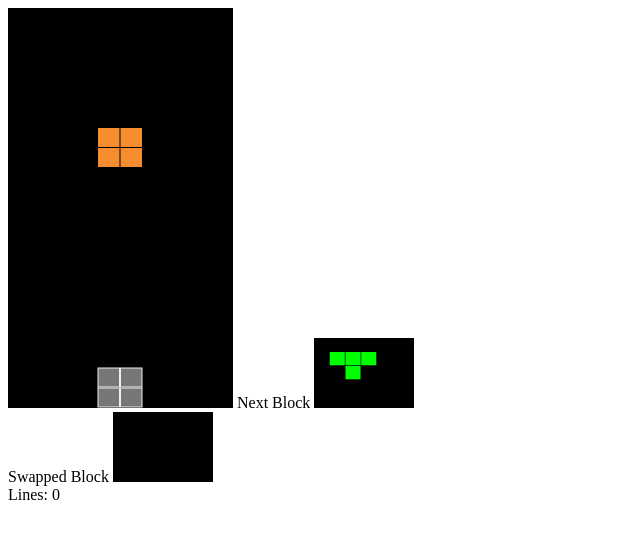
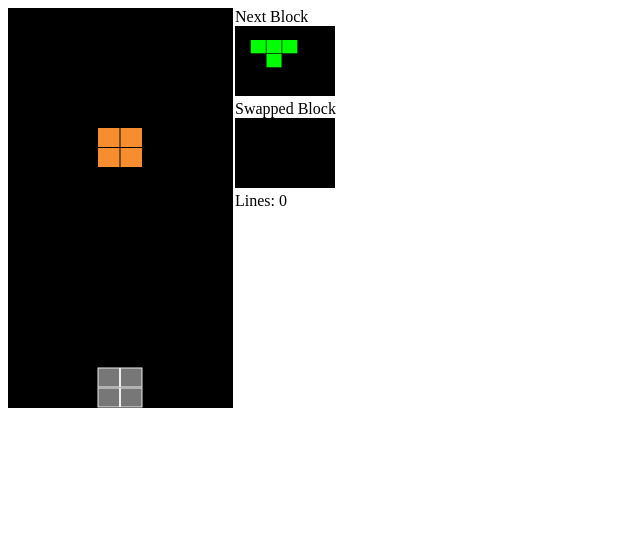
Before and after one commit to tolley/angular, a PHP site: page /tetris.php in a window 1280 px wide. Shown: the top 539 px of the page, without its empty margins (0-640 px from the left). Run offline with PHP 8.4, Linux system fonts and the light colour scheme.

Commit message:
Updated the template, and implemented a game over message

```diff
--- a/tetris.php
+++ b/tetris.php
@@ -95,7 +95,7 @@ app.factory( 'tetrisGame', function()
 		swappedTetrominoContext: false,
 
 		// A flag indicating if the game is over or not
-		bGameover: false,
+		bGameOver: false,
 
 		// Returns a random number between min and max inclusive
 		rand: function( min, max )
@@ -288,16 +288,9 @@ app.factory( 'tetrisGame', function()
 		// The method called to update the game
 		update: function()
 		{
-			// If the game hasn't been initialized, return
-			if( ! this.initialized )
+			// If the game hasn't been initialized, if it is paused, or if the game has ended, return
+			if( ! this.initialized || this.paused || this.bGameOver )
 				return;
-
-			// If the game is paused, render the paused message and return
-			if( this.paused )
-			{
-				this.render();
-				return;
-			}
 
 			// Get the current time and calculate the amount of time that has elapsed since our last update
 			var time = timer.getCurrentTime();
@@ -367,8 +360,9 @@ app.factory( 'tetrisGame', function()
 			// Set the current time
 			this.currentTime = time;
 
-			// Render our playing field
-			this.render();
+			// Render our playing field if the game hasn't ended
+			if( ! this.bGameOver )
+				this.render();
 		},
 
 		// Renders the playfield
@@ -381,19 +375,6 @@ app.factory( 'tetrisGame', function()
 			// Draw a rectangle on our canvas
 			this.context.fillStyle = this.bgcolor;
 			this.context.fillRect( 0, 0, this.width, this.height );
-
-			// If the game is paused, render the word paused and return
-			if( this.paused )
-			{
-				// Set up the canvas for the text
-				this.context.fillStyle = '#FFFFFF';
-				this.context.font = '38px Comic Sans';
-
-				var pausedMessage = 'Paused'
-				this.context.fillText( pausedMessage, 50, 50 )
-
-				return;
-			}
 
 			// Foreach position on the board, render a block if there is one in
 			// that position
@@ -865,8 +846,8 @@ app.factory( 'tetrisGame', function()
 		// Called when the user wants to move the current tetromino right
 		onTetrominoRight: function()
 		{
-			// If the game hasn't been initialized, or is paused, or we have any effects, return
-			if( ! this.initialized || this.paused || this.effects.length > 0 )
+			// If the game hasn't been initialized, is paused, has ended, or we have any effects, return
+			if( ! this.initialized || this.paused || this.bGameOver || this.effects.length > 0 )
 				return;
 
 			// Clone the current tetromino
@@ -910,8 +891,8 @@ app.factory( 'tetrisGame', function()
 		// Called when the user wants to move the current tetromino right
 		onTetrominoLeft: function()
 		{
-			// If the game hasn't been initialized, or is paused, or if we have any effects
-			if( ! this.initialized || this.paused || this.effects.length > 0 )
+			// If the game hasn't been initialized, is paused, has ended, or if we have any effects
+			if( ! this.initialized || this.paused || this.bGameOver || this.effects.length > 0 )
 				return;
 
 			// Clone the current tetromino
@@ -954,8 +935,8 @@ app.factory( 'tetrisGame', function()
 		// Moves the current tetromino down one row
 		onTetrominoDown: function()
 		{
-			// If the game hasn't been initialized, or is paused, or if we have any effects
-			if( ! this.initialized || this.paused || this.effects.length > 0 )
+			// If the game hasn't been initialized, is paused, has ended, or if we have any effects
+			if( ! this.initialized || this.paused || this.bGameOver || this.effects.length > 0 )
 				return;
 
 			// Clone the current tetromino
@@ -1213,24 +1194,61 @@ app.factory( 'tetrisGame', function()
 		// Pauses or unpauses the game
 		togglePause: function()
 		{
-			if( this.paused )
+			if( this.paused && ! this.bGameOver )
 				this.paused = false;
 			else
+			{
+				// Set the paused flag to true and render the paused message
 				this.paused = true;
+				this.showStatusMessage( 'Paused' );
+			}
+		},
+
+		// Renders a message to the center of the main playing field
+		showStatusMessage: function( msg )
+		{
+			// Clear the canvas
+			this.canvasElem.width = this.canvasElem.width;
+
+			// Draw a rectangle on our canvas
+			this.context.fillStyle = this.bgcolor;
+			this.context.fillRect( 0, 0, this.width, this.height );
+
+			// Set up the canvas for the text
+			this.context.fillStyle = '#FFFFFF';
+			this.context.font = '38px Comic Sans';
+
+			// Calculate the center position for the text placement
+			var messageStats = this.context.measureText( msg );
+			var textLeft = Math.floor( this.width / 2 - messageStats.width / 2 );
+
+			this.context.fillText( msg, textLeft, 50 );
+
+			// Clear out the swap tetromino canvas and the next tetromino canvas
+			this.nextTetrominoCanvas.width = this.nextTetrominoCanvas.width;
+			this.nextTetrominoContext.fillStyle = this.bgcolor;
+			this.nextTetrominoContext.fillRect( 0, 0, this.nextTetrominoCanvas.width, this.nextTetrominoCanvas.height );
+
+			// The canvas and context that will display the swapped tetromino
+			this.swappedTetrominoCanvas.width = this.swappedTetrominoCanvas.width;
+			this.swappedTetrominoContext.fillStyle = this.bgcolor;
+			this.swappedTetrominoContext.fillRect( 0, 0, this.swappedTetrominoCanvas.width, this.swappedTetrominoCanvas.height );
 		},
 
 		// Restarts the game
 		restart: function()
 		{
 			this.initialized = false;
-			this.initialize();
+			this.initialize( this.scope );
 		},
 
+		// Displays a game over message
 		gameOver: function()
 		{
-			alert( 'Game Over');
-			this.bGameover = true;
+			this.bGameOver = true;
 			this.paused = true;
+
+			this.showStatusMessage( 'Game Over' );
 		}
 	};
 
@@ -1302,6 +1320,15 @@ app.controller( 'tetrisController', [ '$scope', 'tetrisGame', function( $scope,
 
 </script>
 
+<style>
+
+#tetrisField {
+	float: left;
+	margin: 0px 2px 0px 0px;
+}
+
+</style>
+
 </head>
 
 <body ng-controller="tetrisController" ng-keydown="onKeyDown( $event )">
--- a/tetris_template.html
+++ b/tetris_template.html
@@ -4,10 +4,12 @@
 	</canvas>
 
 	Next Block
+	<br />
 	<canvas id="tetrominoPreview" height="70" width="100"></canvas>
 
 	<br />
 	Swapped Block
+	<br />
 	<canvas id="swappedTetromino" height="70" width="100"></canvas>
 
 
```
